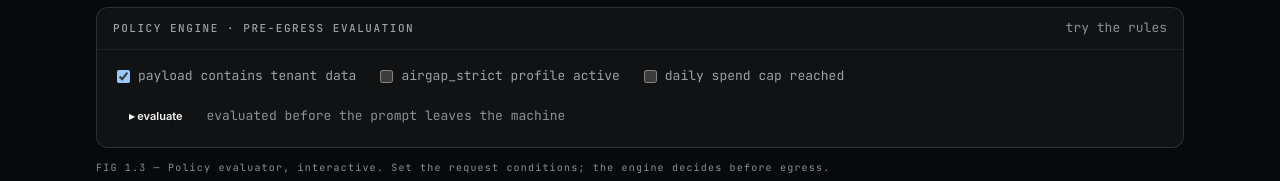
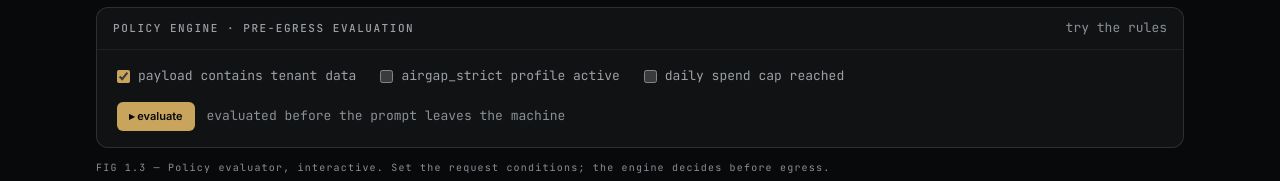
Before and after one commit to creova-gif/keelway, a Next.js app in the folder website/: page /product in a window 1280 px wide. Shown: the part 1115-1296 px from the top of the page. Built offline with nearby package versions, Linux system fonts and the light colour scheme; no server answers.

Commit message:
KEEL-WEB-042: --brass → --accent (post-WEB-004 canonical rename)

```diff
--- a/website/src/components/site/PolicyDemo.tsx
+++ b/website/src/components/site/PolicyDemo.tsx
@@ -50,7 +50,7 @@ export function PolicyDemo() {
                 type="checkbox"
                 checked={flags[t.key]}
                 onChange={() => setFlags({ ...flags, [t.key]: !flags[t.key] })}
-                className="accent-[var(--brass)]"
+                className="accent-[var(--accent)]"
               />
               {t.label}
             </label>
@@ -59,7 +59,7 @@ export function PolicyDemo() {
         <div className="mt-4 flex items-center gap-3">
           <button
             type="button"
-            className="kw-fig-btn bg-[var(--brass)] text-[var(--brass-ink)] hover:bg-[var(--brass-deep)]"
+            className="kw-fig-btn bg-[var(--accent)] text-[var(--accent-ink)] hover:bg-[var(--accent-deep)]"
             onClick={decide}
           >
             ▸ evaluate
```
